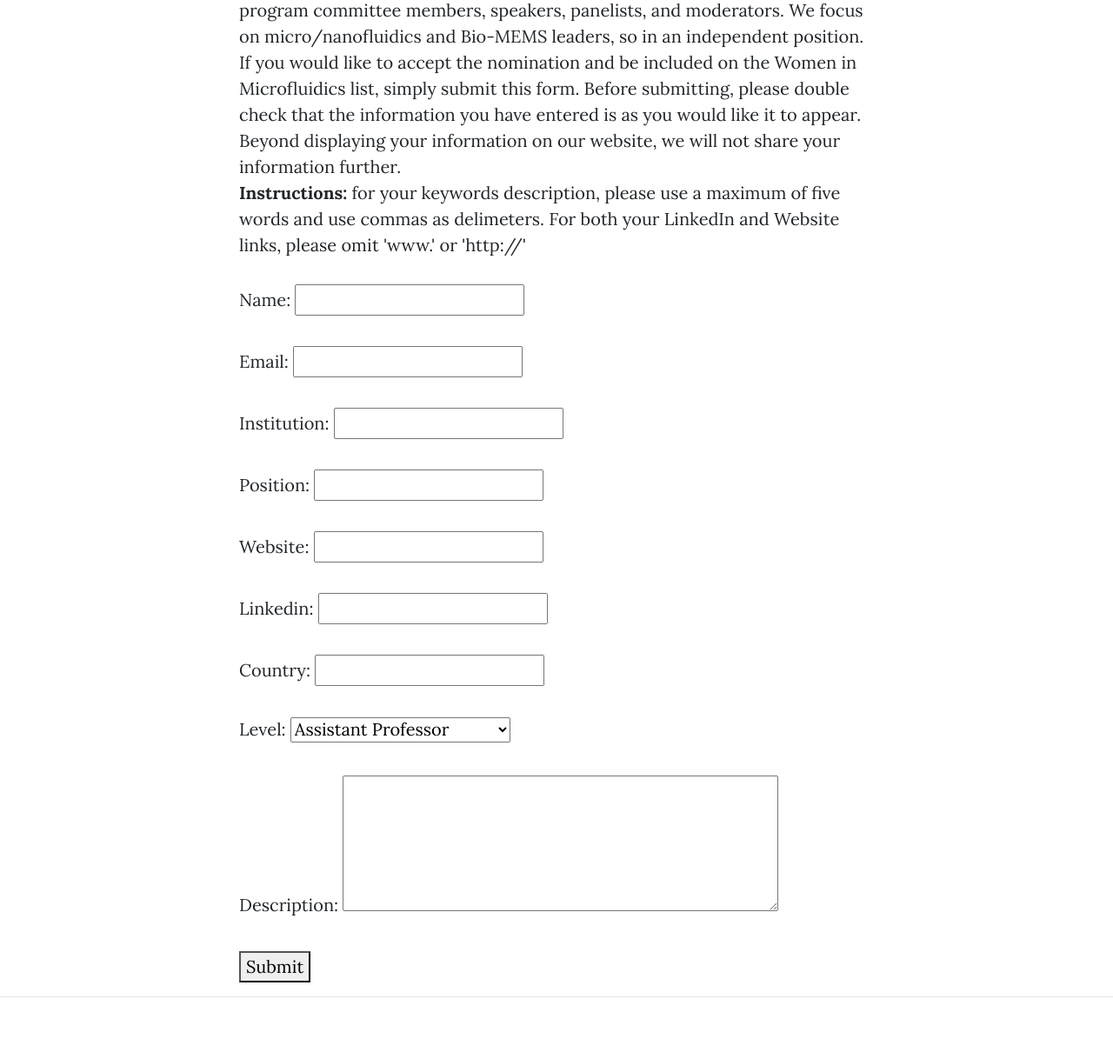
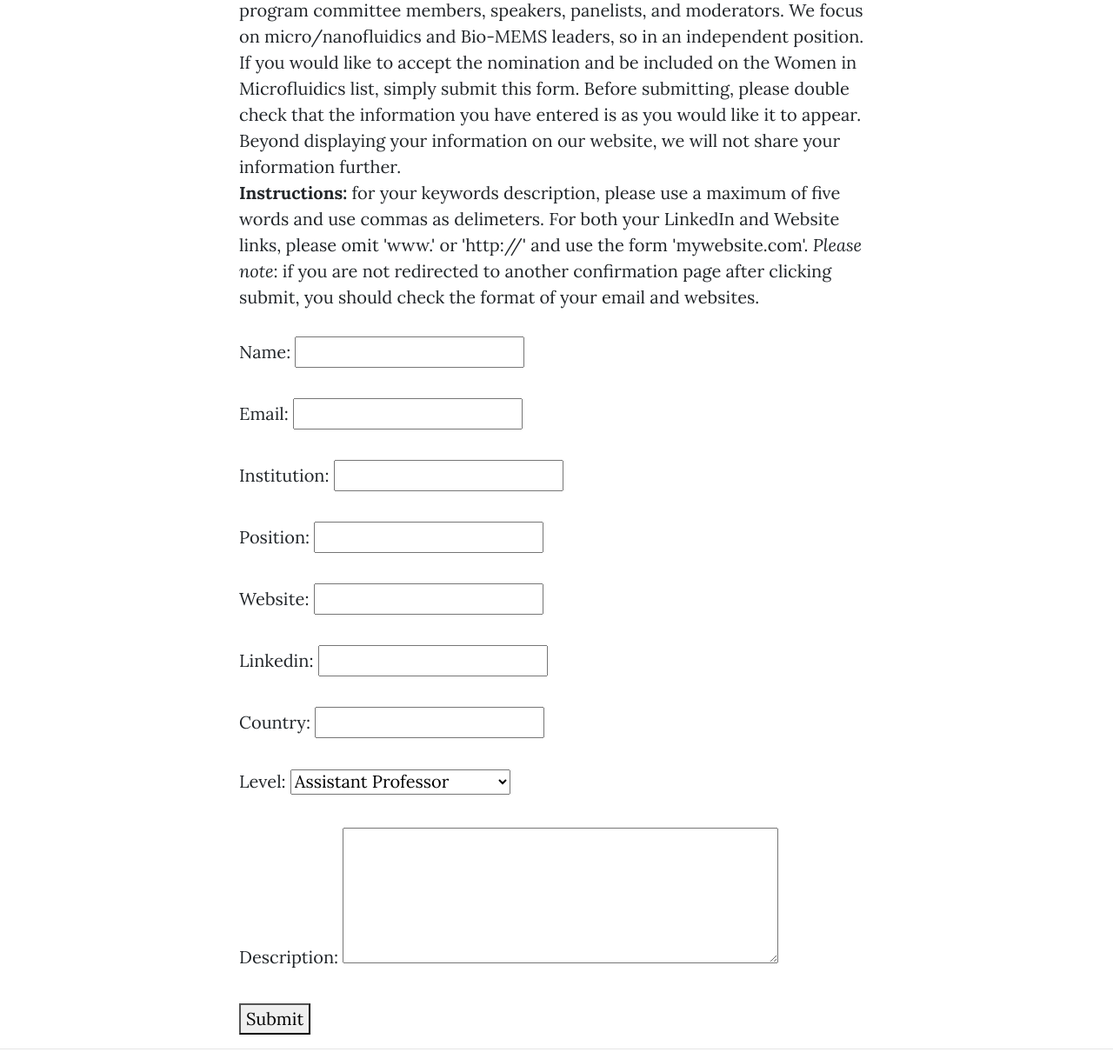
Before and after one commit to katiechen1/researcher-app, a Django app: page /nomineeinfo/ in a window 1280 px wide. Shown: the part 947-2157 px from the top of the page at 87% size. Run offline with Django 3.2, Linux system fonts and the light colour scheme; some libraries are stand-ins or nearby versions.

Commit message:
added further instructions for user input

```diff
--- a/researchers/models.py
+++ b/researchers/models.py
@@ -39,8 +39,10 @@ class NominatedInfo(forms.Form):
     institution = forms.CharField(required=True)
     position = forms.CharField(required=True)
     #WEBSITES
-    website = forms.CharField(required=True)
-    linkedin = forms.CharField(required=True)
+    website = forms.URLField(required=True)
+    linkedin = forms.URLField(required=True)
+
+
     country = forms.CharField(required=True)
     level = forms.ChoiceField(choices=LEVELS_CHOICES, required=True)
     description = forms.CharField(required=True,
--- a/researchers/templates/badinfo.html
+++ b/researchers/templates/badinfo.html
@@ -2,7 +2,7 @@
 
 {% block content %}
 
-<p> Please ensure the format of the emails you inputted is in the form example@test.com. Click <a href="https://microfluidics.berkeley.edu/nominate/"> here</a> to go back.
+<p> Please go back to the previous page and ensure the format of the email(s) you inputted is in the form example@test.com.
 </p>
 
 {% endblock %}
--- a/researchers/templates/nomineeinfo.html
+++ b/researchers/templates/nomineeinfo.html
@@ -6,7 +6,7 @@
 
 <br>
  <p1 align="justify"> <b>Congratulations!</b> You have been nominated for inclusion in the <i>Women in Microfluidics list</i>. This list is grassroots, community-sourced, continually updated – via nominations – and not exhaustive. Our list is developed to aid organizers of conferences, workshops, and university seminar series/symposia in identifying women participants.  The primary goal is to highlight women who might serve as board members, conference chairs, program committee members, speakers, panelists, and moderators. We focus on micro/nanofluidics and Bio-MEMS leaders, so in an independent position.  If you would like to accept the nomination and be included on the Women in Microfluidics list, simply submit this form. Before submitting, please double check that the information you have entered is as you would like it to appear. Beyond displaying your information on our website, we will not share your information further. </p1><br>
- <p1><b>Instructions:</b> for your keywords description, please use a maximum of five words and use commas as delimeters. For both your LinkedIn and Website links, please omit 'www.' or 'http://'<p1>
+ <p1><b>Instructions:</b> for your keywords description, please use a maximum of five words and use commas as delimeters. For both your LinkedIn and Website links, please omit 'www.' or 'http://' and use the form 'mywebsite.com'. <i>Please note</i>: if you are not redirected to another confirmation page after clicking submit, you should check the format of your email and websites.<p1>
 
 
 
@@ -101,6 +101,6 @@
 	              <td><textarea rows="2" cols="25" placeholder="Max 5 words, separated by comma delimiters"></textarea></td>
 	           	</tr>
             </table> -->
-    <button type="submit" onclick="return confirm('Once you select ‘OK’ your information will be added to the list and you will not have another chance to edit.')">Submit</button>
+    <button type="submit" onclick="return confirm('Once you select ‘OK’ your information will be added to the list and you will not have another chance to edit. If you are not redirected to another confirmation page after clicking OK, you should check the format of your email and websites and resubmit the form.')">Submit</button>
 </form>
 {% endblock %}
```
